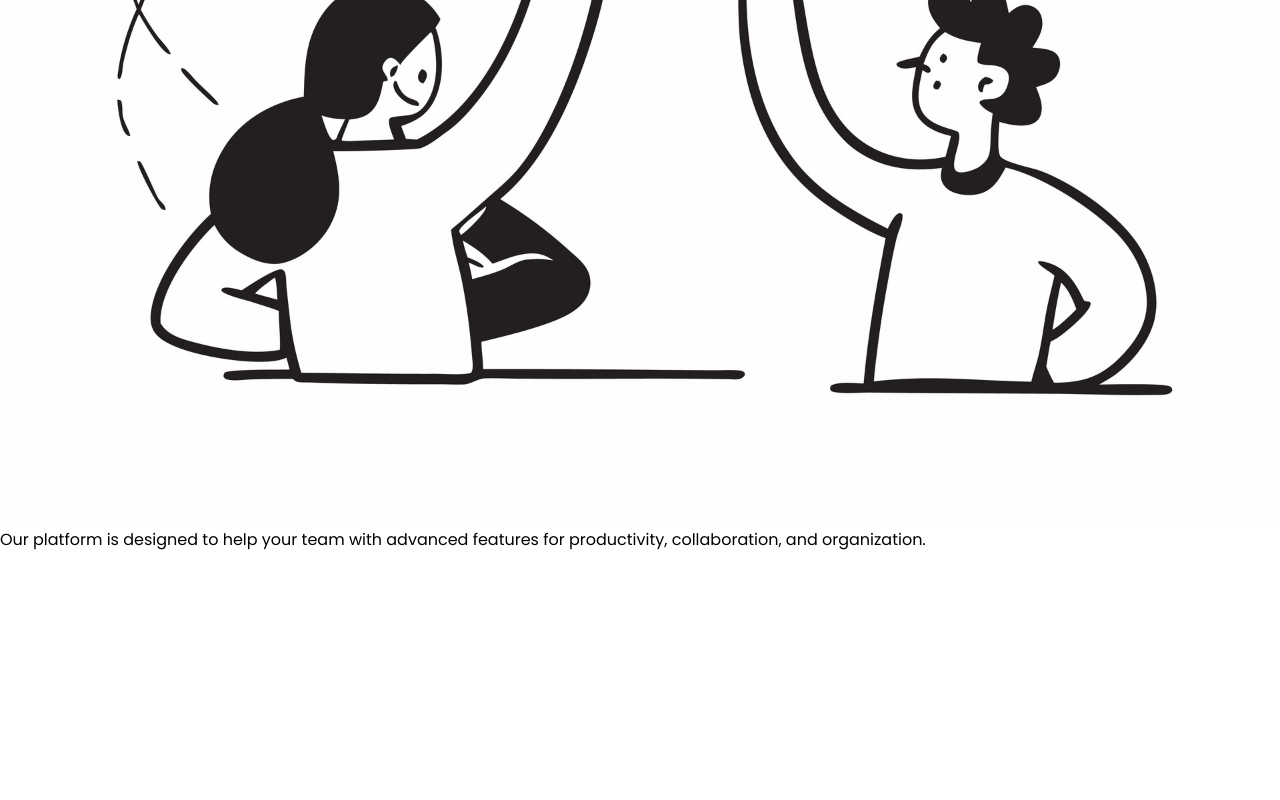
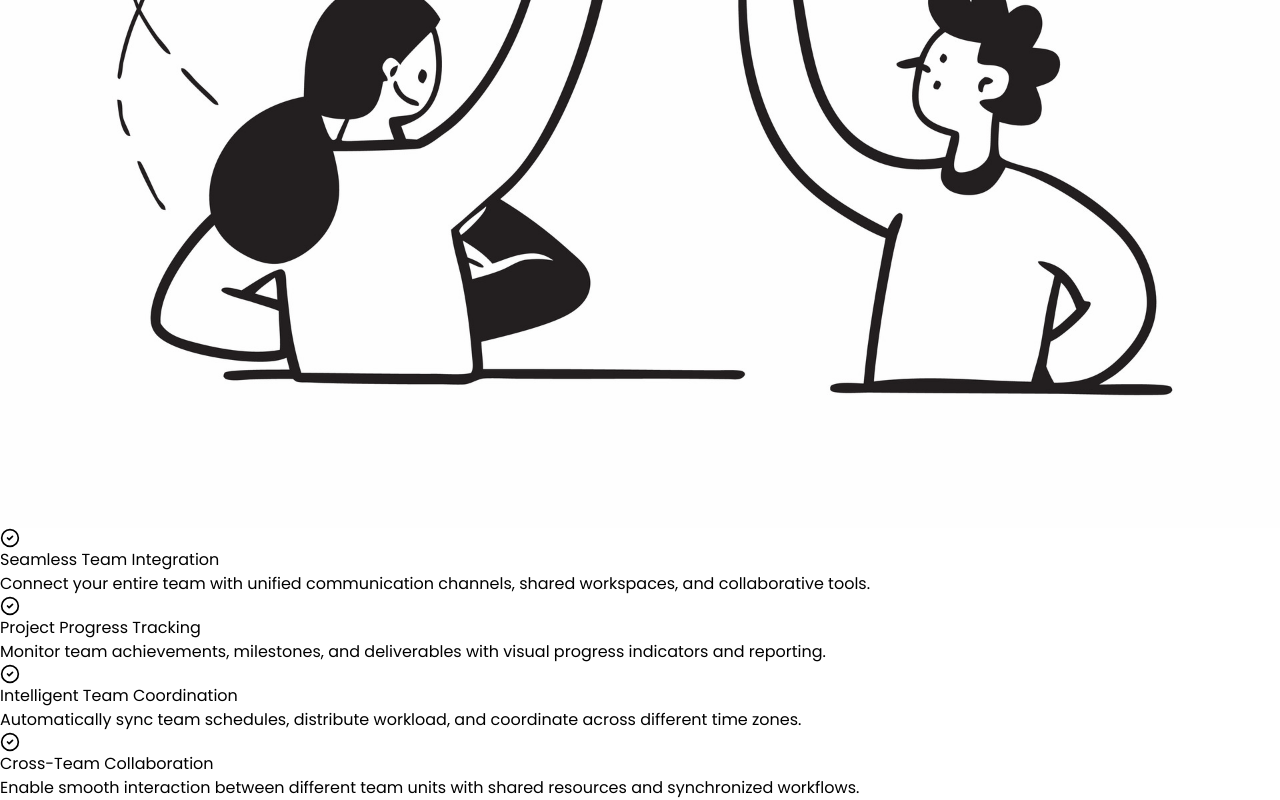
Before and after one commit to mevanmanilka83/8-8-8-team-COLLAB, a React (Vite) app: page / in a window 1280 px wide. Shown: the part 2506-3306 px from the top of the page. Before the commit the page ends 3058 px from the top, so only its background shows below. Built offline with nearby package versions, Linux system fonts and the light colour scheme.

Commit message:
refactor WorkFlow component; enhance layout and add checklist items for improved user experience

```diff
--- a/src/components/WorkFlow.jsx
+++ b/src/components/WorkFlow.jsx
@@ -1,27 +1,37 @@
 import workflow1 from "../assets/dev/workflow.jpg";
+import { CheckCircle2 } from "lucide-react";
+import { checklistItems } from "../data";
 
 const WorkFlow = () => {
   return (
-    <div className="flex flex-col items-center justify-center py-20">
-      <h2 className="text-3xl sm:text-3xl lg:text-5xl font-bold text-neutral-900">
+    <section className="container mx-auto px-4 py-20">
+      <h2 className="text-center text-3xl sm:text-4xl lg:text-5xl font-bold text-black mb-12 pb-4">
         Streamline Your Workflow
       </h2>
-      <div className="grid grid-cols-1 gap-8 sm:grid-cols-2 mt-10">
-        <div className="relative">
+      <div className="grid grid-cols-1 md:grid-cols-2 gap-8 items-center">
         <img
           src={workflow1}
           alt="Streamline your workflow"
-            className="w-full rounded-lg"
+          className="w-full max-w-md h-auto mx-auto rounded-lg  object-cover"
         />
+
+        <div className="space-y-6">
+          {checklistItems.map((item, index) => (
+            <div key={index} className="flex items-start gap-4">
+              <div className="flex-shrink-0 flex justify-center items-center h-10 w-10 rounded-full bg-gradient-to-r from-black to-gray-900 text-white shadow-md ">
+                <CheckCircle2 size={20} />
+              </div>
+              <div>
+                <h3 className="text-xl font-semibold text-black mb-6 ">
+                  {item.title}
+                </h3>
+                <p className="text-gray-700 mb-2">{item.description}</p>
               </div>
             </div>
-      <div className="max-w-2xl mx-auto mt-8">
-        <p className="text-lg text-neutral-600 text-center">
-          Our platform is designed to help your team with advanced features for
-          productivity, collaboration, and organization.
-        </p>
+          ))}
         </div>
       </div>
+    </section>
   );
 };
 
--- a/src/data/index.jsx
+++ b/src/data/index.jsx
@@ -116,41 +116,6 @@ export const checklistItems = [
   },
 ];
 
-export const pricingOptions = [
-  {
-    title: "Basic Team",
-    price: "$0",
-    features: [
-      "Limited Board Sharing",
-      "5 Gb Team Storage",
-      "Basic Web Analytics",
-      "Private Mode",
-    ],
-  },
-  {
-    title: "Pro Team",
-    price: "$20",
-    features: [
-      "Unlimited Board Sharing",
-      "10 Gb Team Storage",
-      "Advanced Web Analytics",
-      "Private Mode",
-      "Collaboration Tools",
-    ],
-  },
-  {
-    title: "Enterprise Team",
-    price: "$300",
-    features: [
-      "Unlimited Board Sharing",
-      "Unlimited Team Storage",
-      "High-Performance Network",
-      "Private Mode",
-      "Dedicated Support",
-    ],
-  },
-];
-
 export const resourcesLinks = [
   { href: "#", text: "Team Workflow Guide" },
   { href: "#", text: "Documentation" },
```
Lines whose indentation alone changed are shown as unchanged.
